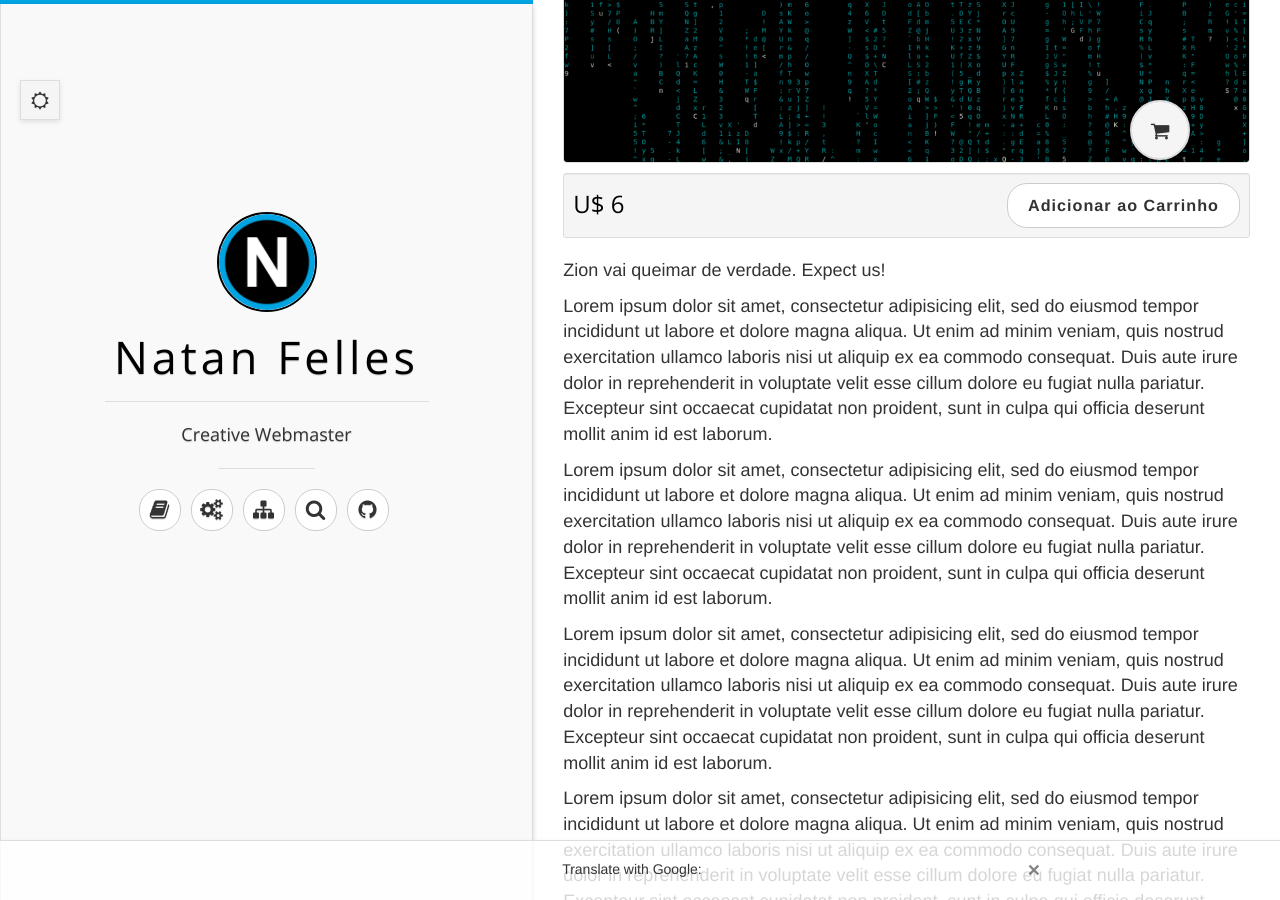
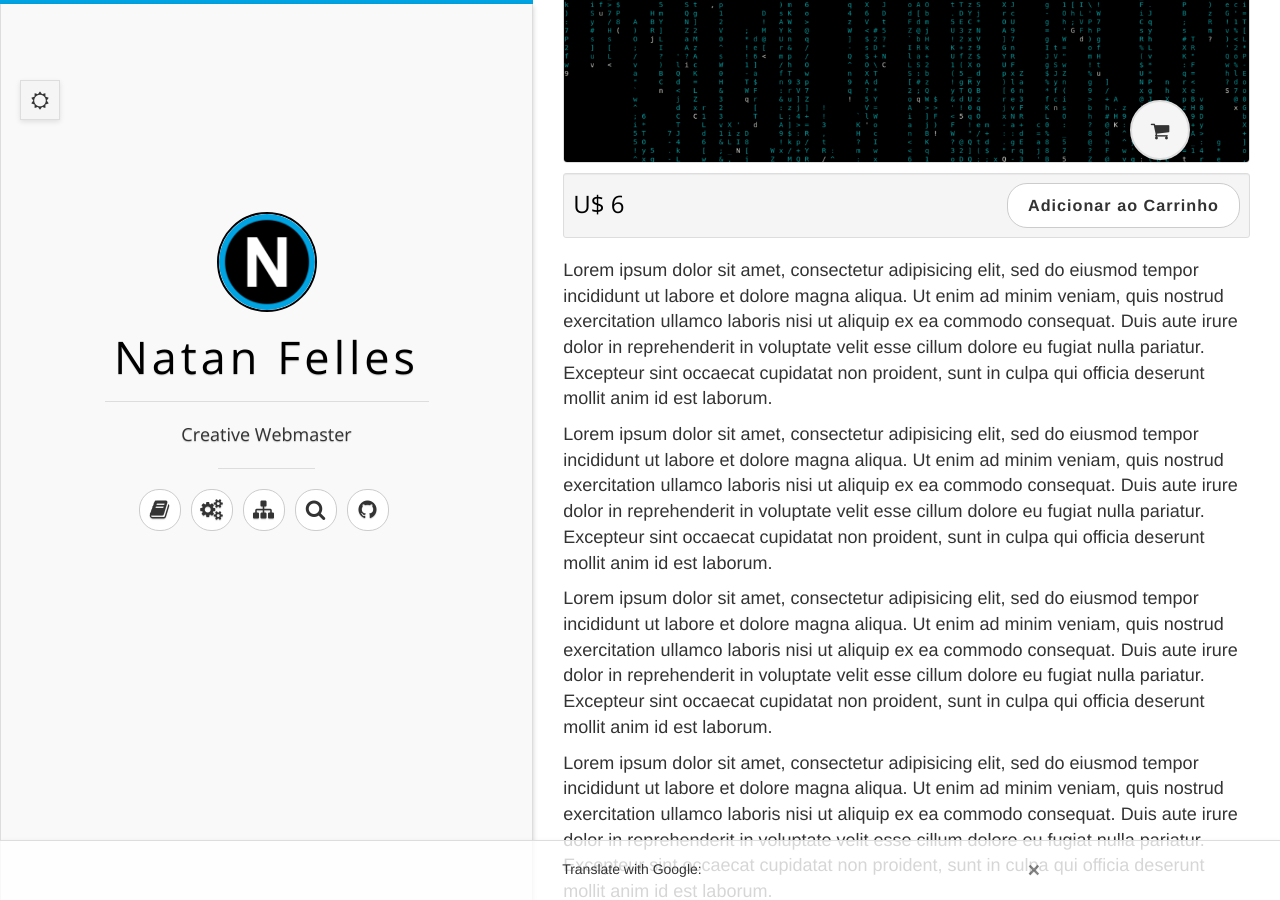
Before and after one commit to natanfelles/natanfelles.github.io, a Jekyll site: the page built from loja/matrix.md, in a window 1280 px wide and 900 px high, scrolled down 368 px. Built offline with Jekyll 4.4.1, drawn with Linux system fonts in a browser that asks for light colours; nearby versions of some CDN libraries; a script that is not in the unit is left out; comment, search, counter and statistics services are not loaded.

Commit message:
Update matrix product

```diff
--- a/loja/matrix.md
+++ b/loja/matrix.md
@@ -2,10 +2,8 @@
 title: Matrix
 id: "1"
 image: matrix.png
-description: Este é o produto que todo mundo quer. Compre-o e receba uma passagem para Nabucodonosor.
+description: Este é o produto que todo mundo quer.
 ---
-
-Zion vai queimar de verdade. Expect us!
 
 Lorem ipsum dolor sit amet, consectetur adipisicing elit, sed do eiusmod
 tempor incididunt ut labore et dolore magna aliqua. Ut enim ad minim veniam,
```
